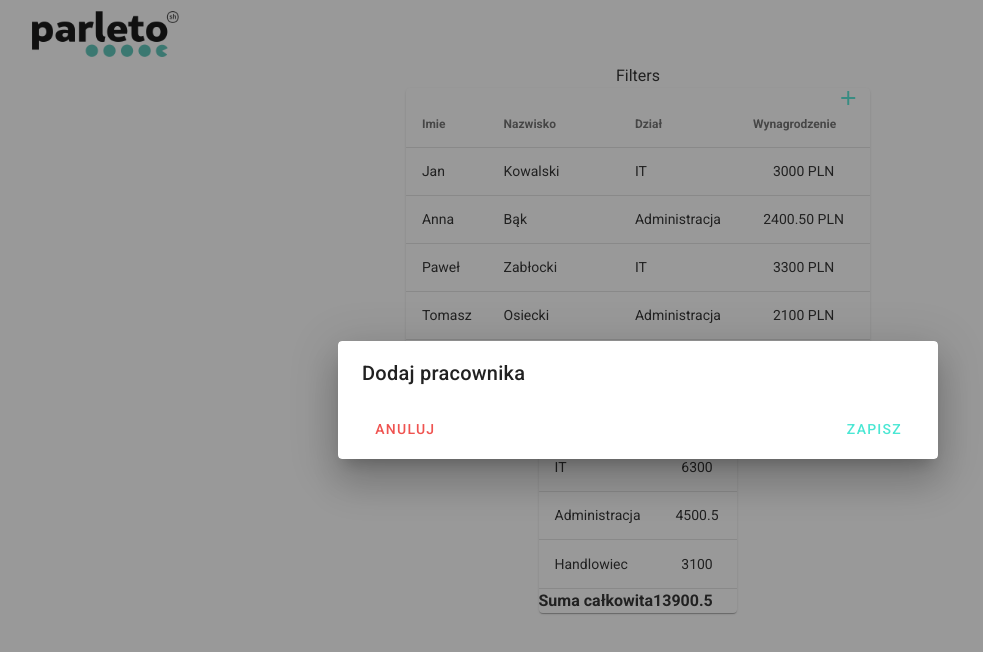
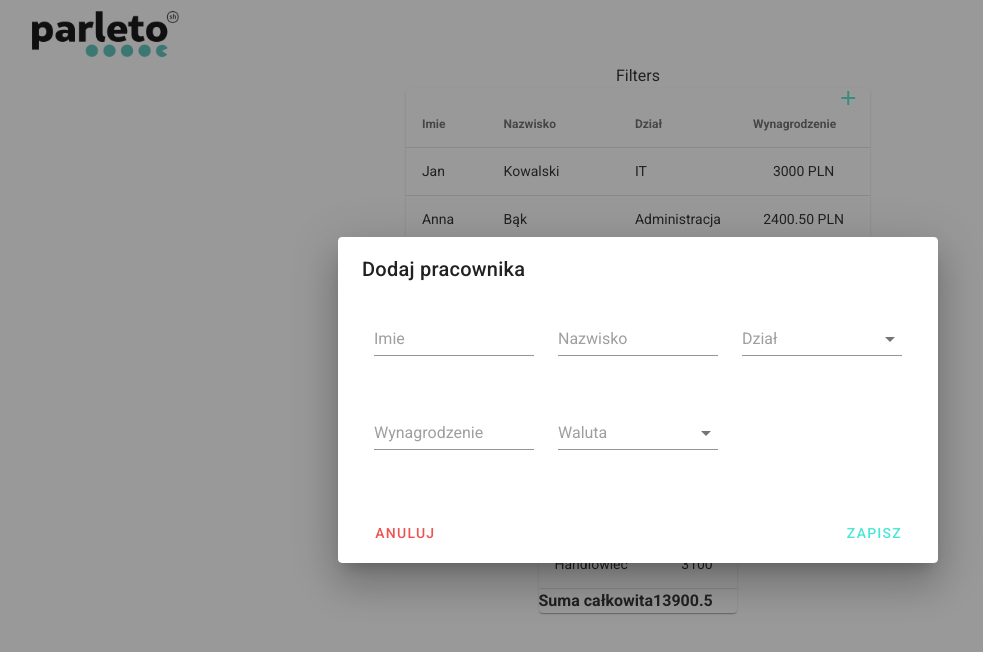
Before and after one commit to Reznot/parleto-assignment, a Vue app in the folder parleto-assignment/: page / in a window 1280 px wide. Both pictures are taken after a click on the button 850 px from the left and 98 px from the top of the page. Shown: the top 652 px of the page, without its empty margins (2-985 px from the left). Built offline with nearby package versions, Linux system fonts and the light colour scheme.

Commit message:
add new employee done

```diff
--- a/parleto-assignment/src/App.vue
+++ b/parleto-assignment/src/App.vue
@@ -18,20 +18,17 @@
 
     <v-content>
       <EmployeesDataTable />
-      <!-- <HelloWorld /> -->
     </v-content>
   </v-app>
 </template>
 
 <script>
-import HelloWorld from "./components/HelloWorld";
 import EmployeesDataTable from "./components/EmployeesDataTable.vue";
 
 export default {
   name: "App",
 
   components: {
-    HelloWorld,
     EmployeesDataTable
   },
 
--- a/parleto-assignment/src/components/AddEmployeeDialog.vue
+++ b/parleto-assignment/src/components/AddEmployeeDialog.vue
@@ -4,6 +4,58 @@
       <v-card-title>
         <span class="title">Dodaj pracownika</span>
       </v-card-title>
+
+      <v-card-text>
+        <v-form ref="rf_newEmployee">
+          <v-container>
+            <v-row>
+              <v-col cols="4">
+                <v-text-field
+                  v-model="newEmployee.imie"
+                  :rules="[rules.required]"
+                  placeholder="Imie"
+                  required
+                />
+              </v-col>
+              <v-col cols="4">
+                <v-text-field
+                  v-model="newEmployee.nazwisko"
+                  placeholder="Nazwisko"
+                  :rules="[rules.required]"
+                  required
+                />
+              </v-col>
+              <v-col cols="4">
+                <v-select
+                  v-model="newEmployee.dzial"
+                  :items="departments"
+                  :rules="[rules.required]"
+                  placeholder="Dział"
+                  required
+                ></v-select>
+              </v-col>
+              <v-col cols="4">
+                <v-text-field
+                  v-model="newEmployee.wynagrodzenieKwota"
+                  :rules="[rules.required]"
+                  placeholder="Wynagrodzenie"
+                  type="number"
+                  required
+                />
+              </v-col>
+              <v-col cols="4">
+                <v-select
+                  v-model="newEmployee.wynagrodzenieWaluta"
+                  :items="currencies"
+                  :rules="[rules.required]"
+                  placeholder="Waluta"
+                  required
+                ></v-select>
+              </v-col>
+            </v-row>
+          </v-container>
+        </v-form>
+      </v-card-text>
 
       <v-card-actions>
         <v-row class="ma-1" justify="space-between">
@@ -27,7 +79,11 @@ export default {
       component: {
         name: "AddEmployeeDialog"
       },
-      newEmployee: {}
+      newEmployee: {},
+      currencies: ["PLN", "EUR", "USD"],
+      rules: {
+        required: value => !!value || "Pole obowiązkowe!"
+      }
     };
   },
   computed: {
@@ -40,8 +96,11 @@ export default {
       this.$emit("input", false);
     },
     save() {
-      console.log("save");
-      this.closeDialog();
+      if (this.$refs.rf_newEmployee.validate()) {
+        this.$store.dispatch("addEmployee", this.newEmployee);
+        this.$emit("update", true);
+        this.closeDialog();
+      }
     }
   }
 };
--- a/parleto-assignment/src/components/EmployeesDataTable.vue
+++ b/parleto-assignment/src/components/EmployeesDataTable.vue
@@ -5,11 +5,11 @@
     </v-row>
 
     <!-- Employees Table -->
-    <v-row justify="center">
+    <v-row v-if="isDataReady" justify="center">
       <v-data-table
+        v-model="employees"
         :headers="headers"
         :items="employees"
-        :items-per-page="5"
         hide-default-footer
         :loading="!isDataReady"
         class="elevation-1"
@@ -72,6 +72,7 @@
       v-if="vd_addEmployee"
       v-model="vd_addEmployee"
       :departments="departments"
+      @update="update()"
     />
   </v-container>
 </template>
@@ -171,7 +172,10 @@ export default {
       this.employees.forEach(el => {
         tmpDepartments.push(el.dzial);
       });
-      return new Set(tmpDepartments);
+      return [...new Set(tmpDepartments)];
+    },
+    update() {
+      this.employees = this.getEmployees();
     }
   },
   mounted() {
--- a/parleto-assignment/src/store/index.js
+++ b/parleto-assignment/src/store/index.js
@@ -43,12 +43,20 @@ export default new Vuex.Store({
       }
     ]
   },
-  mutations: {},
+  mutations: {
+    ADD_EMPLOYEE(state, employee) {
+      state.employees.push(employee);
+    }
+  },
   getters: {
     getEmployees(state) {
       return state.employees;
     }
   },
-  actions: {},
+  actions: {
+    addEmployee(context, employee) {
+      context.commit("ADD_EMPLOYEE", employee);
+    }
+  },
   modules: {}
 });
```
